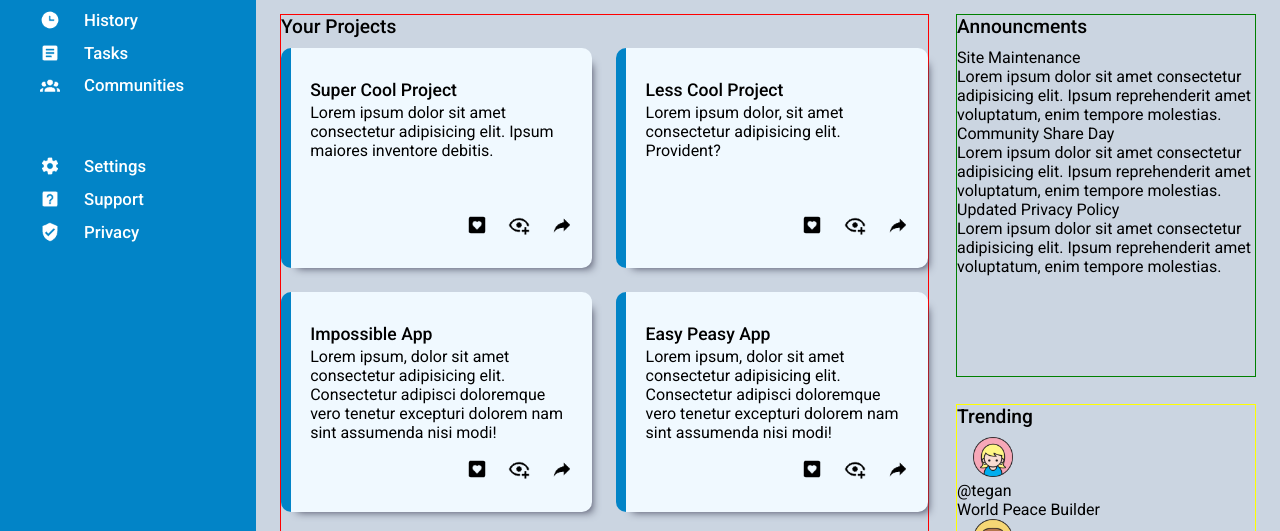
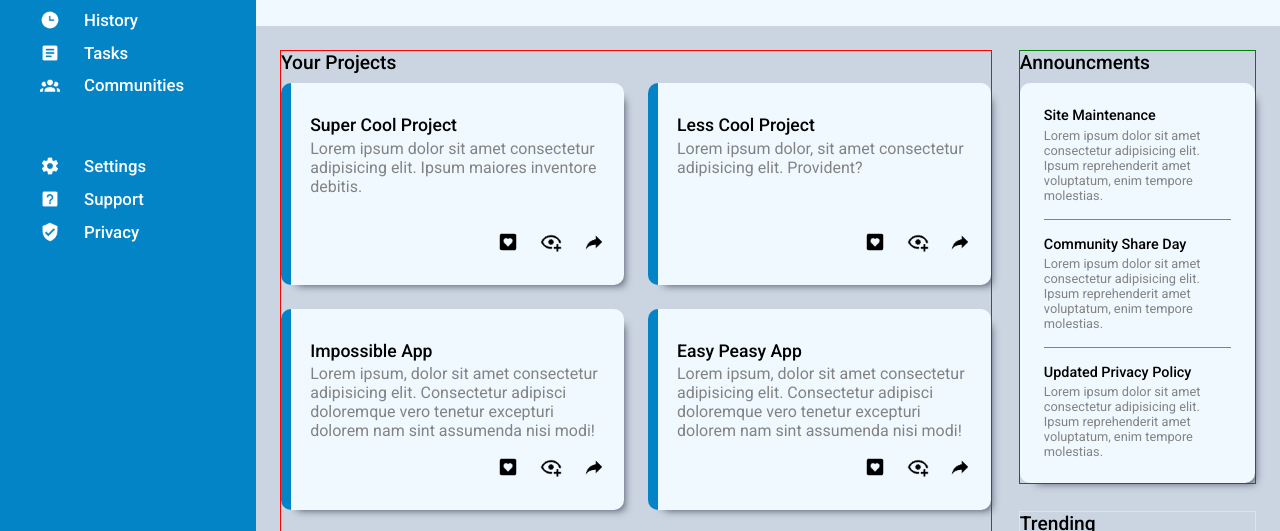
Before and after one commit to fiufiu0/admin-dashboard, a plain HTML site: page index.html in a window 1280 px wide. Shown: the part 210-741 px from the top of the page. Drawn offline with Linux system fonts and the light colour scheme.

Commit message:
announcments box style

```diff
--- a/index.html
+++ b/index.html
@@ -163,6 +163,7 @@
 
             <div class="announcments">
                 <p class="content-paragraph">Announcments</p>
+                <div class="announcement-box">
                     <div class="announcement">
                         <p class="announcement-title">
                             Site Maintenance
@@ -188,6 +189,8 @@
                         </p>
                     </div>
                 </div>
+                </div>
+
             <div class="trending">
                 <p class="content-paragraph">Trending</p>
                 <div class="trend">
--- a/style.css
+++ b/style.css
@@ -162,7 +162,7 @@
     background-color: #cbd5e1;
 
     display: grid;
-    grid-template-columns: 1fr 300px;
+    grid-template-columns: 3fr 1fr;
     grid-template-rows: 1fr 1fr;
     padding: 1.5rem;
     gap: 1.7rem;
@@ -207,6 +207,10 @@
     margin-bottom: 0.2rem;
 }
 
+.project-description {
+    color: #838383;
+}
+
 .project-text {
     margin-bottom: 1rem;
 }
@@ -225,7 +229,9 @@
     cursor: pointer;
 }
 
-
+.icons img:hover {
+    transform: scale(1.2);
+}
 
 
 /* ANNOUNCMENTS */
@@ -236,6 +242,40 @@
     grid-column: 2 / 3;
 }
 
+.announcement-box {
+    background-color: #f0f9ff;
+    padding: 1.5rem;
+    border-radius: 10px;
+    box-shadow: 8px 8px 8px -8px rgba(66, 68, 90, 1);
+}
+
+.announcement:first-child {
+    padding-bottom: 1rem;
+}
+
+.announcement:last-child {
+    padding-top: 1rem;
+}
+
+.announcement:nth-child(2) {
+    padding: 1rem 0;
+}
+
+.announcement + .announcement {
+    border-top: 1px solid #838383;
+}
+
+.announcement-title {
+    font-weight: 500;
+    font-size: 0.9rem;
+    margin-bottom: 0.2rem;
+}
+
+.announcment-text {
+    font-size: 0.8rem;
+    color:#838383;
+}
+
 /* TRENDING */
 
 .trending {
```
Lines whose indentation alone changed are shown as unchanged.
